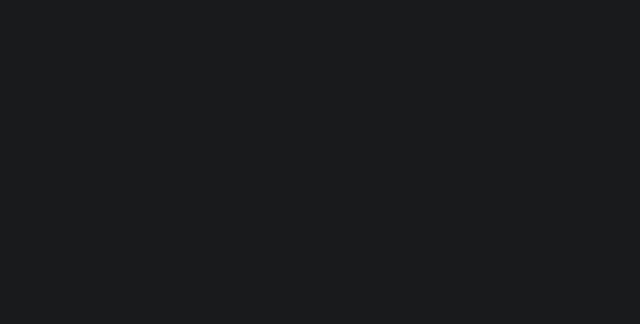
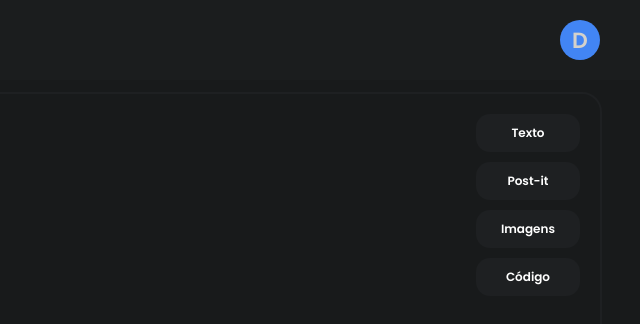
Before and after one commit to bruno-baeta/note-master, a React (Create React App) app: page /note/1 in a window 1280 px wide. Before the commit this address had no page. Shown: the top 324 px of the page, without its empty margins (640-1280 px from the left). Built offline with nearby package versions, Linux system fonts and the light colour scheme.

Commit message:
feat: note componentes initial structure

```diff
--- a/package.json
+++ b/package.json
@@ -14,6 +14,7 @@
     "react": "^18.3.1",
     "react-dom": "^18.3.1",
     "react-icons": "^5.3.0",
+    "react-rnd": "^10.4.13",
     "react-router-dom": "^6.27.0",
     "react-scripts": "5.0.1",
     "styled-components": "^6.1.13",
@@ -43,5 +44,8 @@
       "last 1 firefox version",
       "last 1 safari version"
     ]
+  },
+  "devDependencies": {
+    "@types/react-rnd": "^8.0.0"
   }
 }
--- a/src/App.tsx
+++ b/src/App.tsx
@@ -2,6 +2,7 @@
 import Home from './presentation/pages/Home';
 import { BrowserRouter as Router, Routes, Route } from 'react-router-dom';
 import Folder from "./presentation/pages/Folder";
+import Note from "./presentation/pages/Note";
 
 function App() {
     return (
@@ -9,6 +10,7 @@
             <Routes>
                 <Route path="/" element={<Home />} />
                 <Route path="/folder/:id" element={<Folder />} />
+                <Route path="/note/:noteName" element={<Note />} />
             </Routes>
         </Router>
     )
--- /dev/null
+++ b/src/presentation/components/canvas/Canvas.module.css
@@ -0,0 +1,38 @@
+.canvas {
+    background-color: #181A1B;
+    border: 2px solid #1E2022;
+    position: relative;
+    margin: 12px 42px;
+    box-sizing: border-box;
+    height: calc(98vh - 92px);
+    width: calc(100vw - 80px);
+    overflow: hidden;
+    border-radius: 20px;
+}
+
+.sideButtons {
+    display: flex;
+    flex-direction: column;
+    position: absolute;
+    right: 20px;
+    top: 20px;
+    z-index: 10;
+}
+
+.sideButton {
+    background-color: #1E2022;
+    color: white;
+    border: none;
+    margin-bottom: 10px;
+    cursor: pointer;
+    padding: 10px 25px;
+    border-radius: 14px;
+    font-size: 12px;
+    font-weight: 600;
+    font-family: 'Poppins', sans-serif;
+    transition: background 0.3s ease;
+}
+
+.sideButton:hover {
+    background-color: #292D2E;
+}
--- /dev/null
+++ b/src/presentation/components/canvas/Canvas.tsx
@@ -0,0 +1,77 @@
+import React from 'react';
+import { Rnd } from 'react-rnd';
+import CanvasItem from './CanvasItem';
+import styles from './Canvas.module.css';
+import {CanvasItemType} from "./CanvasItemType";
+
+interface CanvasProps {
+    items: CanvasItemType[];
+    setItems: React.Dispatch<React.SetStateAction<CanvasItemType[]>>;
+}
+
+const Canvas: React.FC<CanvasProps> = ({ items, setItems }) => {
+    const addItemToCanvas = (type: string) => {
+        const newItem: CanvasItemType = {
+            id: Date.now(),
+            type: type,
+            content: type === 'Texto' ? 'Texto' : '',
+            position: { x: 100, y: 100 },
+            size: { width: 300, height: 100 },
+        };
+
+        setItems([...items, newItem]);
+    };
+
+    const updateItemPosition = (
+        id: number,
+        newPosition: { x: number; y: number },
+        newSize: { width: number; height: number }
+    ) => {
+        setItems(
+            items.map((item) =>
+                item.id === id
+                    ? { ...item, position: newPosition, size: newSize }
+                    : item
+            )
+        );
+    };
+
+    return (
+        <div className={styles.canvas}>
+            {/* Renderizando os botões dentro do canvas */}
+            <div className={styles.sideButtons}>
+                {['Texto', 'Post-it', 'Imagens', 'Código'].map((button) => (
+                    <button
+                        key={button}
+                        className={styles.sideButton}
+                        onClick={() => addItemToCanvas(button)}
+                    >
+                        {button}
+                    </button>
+                ))}
+            </div>
+
+            {/* Renderizando os itens dentro do canvas */}
+            {items.map((item) => (
+                <Rnd
+                    key={item.id}
+                    size={{ width: item.size.width, height: item.size.height }}
+                    position={{ x: item.position.x, y: item.position.y }}
+                    onDragStop={(e, d) =>
+                        updateItemPosition(item.id, { x: d.x, y: d.y }, item.size)
+                    }
+                    onResizeStop={(e, direction, ref, delta, position) =>
+                        updateItemPosition(item.id, position, {
+                            width: ref.offsetWidth,
+                            height: ref.offsetHeight,
+                        })
+                    }
+                >
+                    <CanvasItem item={item} />
+                </Rnd>
+            ))}
+        </div>
+    );
+};
+
+export default Canvas;
--- /dev/null
+++ b/src/presentation/components/canvas/CanvasItem.module.css
@@ -0,0 +1,36 @@
+.canvasText textarea {
+    width: 100%;
+    height: 100%;
+    background-color: transparent;
+    resize: none;
+    border: 1px solid transparent;
+    font-family: 'Poppins', sans-serif;
+    padding: 10px;
+    color: white;
+    font-size: 28px;
+    font-weight: 400;
+    box-sizing: border-box;
+}
+
+.postIt {
+    background-color: yellow;
+    padding: 10px;
+    border: 1px solid #ccc;
+    font-size: 14px;
+    font-family: 'Poppins', sans-serif;
+    color: #333;
+    box-sizing: border-box;
+    width: 100%;
+    height: 100%;
+}
+
+pre {
+    background-color: #272822;
+    color: #f8f8f2;
+    padding: 15px;
+    border-radius: 4px;
+    overflow: auto;
+    font-size: 14px;
+    font-family: 'Poppins', sans-serif;
+    white-space: pre-wrap;
+}
--- /dev/null
+++ b/src/presentation/components/canvas/CanvasItem.tsx
@@ -0,0 +1,38 @@
+import React from 'react';
+import styles from './CanvasItem.module.css';
+import {CanvasItemType} from "./CanvasItemType";
+
+interface CanvasItemProps {
+    item: CanvasItemType;
+}
+
+const CanvasItem: React.FC<CanvasItemProps> = ({ item }) => {
+    switch (item.type) {
+        case 'Texto':
+            return (
+                <div className={styles.canvasText}>
+                    <textarea defaultValue={item.content} />
+                </div>
+            );
+        case 'Post-it':
+            return <div className={styles.postIt}>Post-it conteúdo</div>;
+        case 'Imagens':
+            return <div>Imagem aqui</div>;
+        case 'Código':
+            return (
+                <pre>
+          {`class AFD {
+  def __init__(self, transicoes, estado_inicial, estados_finais):
+    self.transicoes = transicoes;
+    self.estado_atual = estado_inicial;
+    self.estados_finais = estados_finais;
+}
+`}
+        </pre>
+            );
+        default:
+            return null;
+    }
+};
+
+export default CanvasItem;
--- /dev/null
+++ b/src/presentation/components/canvas/CanvasItemType.ts
@@ -0,0 +1,13 @@
+export interface CanvasItemType {
+    id: number;
+    type: string;
+    content: string;
+    position: {
+        x: number;
+        y: number;
+    };
+    size: {
+        width: number;
+        height: number;
+    };
+}
--- a/src/presentation/components/header/Header.tsx
+++ b/src/presentation/components/header/Header.tsx
@@ -4,16 +4,17 @@
 import Button from '../button/Button';
 import styles from './Header.module.css';
 import InsertMenuModal from '../modals/insert-menu-modal/InsertMenuModal';
-import {User} from "../../../domain/models/User";
+import { User } from "../../../domain/models/User";
 
 interface HeaderProps {
     title: string;
     user: User;
     users: User[];
-    folderParentId: number;
+    folderParentId?: number;
+    newButtonIsEnabled: boolean;
 }
 
-const Header = ({ title, user, users, folderParentId }: HeaderProps) => {
+const Header = ({ title, user, users, folderParentId, newButtonIsEnabled }: HeaderProps) => {
     const [isInsertMenuOpen, setIsInsertMenuOpen] = useState(false);
 
     const handleOpenInsertMenu = () => {
@@ -28,16 +29,18 @@
         <header className={styles.headerWrapper}>
             <h1 className={styles.title}>{title}</h1>
             <div className={styles.headerActions}>
-                <Button
-                    label="Novo"
-                    icon={FiPlus}
-                    onClick={handleOpenInsertMenu}
-                />
+                {newButtonIsEnabled && (
+                    <Button
+                        label="Novo"
+                        icon={FiPlus}
+                        onClick={handleOpenInsertMenu}
+                    />
+                )}
                 <UserRoundedButton user={user} users={users} />
             </div>
 
             {isInsertMenuOpen && (
-                <InsertMenuModal folderParentId={folderParentId} user={user} onClose={handleCloseInsertMenu} />
+                <InsertMenuModal folderParentId={folderParentId!!} user={user} onClose={handleCloseInsertMenu} />
             )}
         </header>
     );
--- a/src/presentation/pages/Folder.tsx
+++ b/src/presentation/pages/Folder.tsx
@@ -15,7 +15,13 @@
 
     return (
         <div>
-            <Header folderParentId={folder.id} user={user} users={users} title={folder.name} />
+            <Header
+                newButtonIsEnabled={true}
+                folderParentId={folder.id}
+                user={user}
+                users={users}
+                title={folder.name}
+            />
             <FoldersList folders={subfolders} />
         </div>
     );
--- a/src/presentation/pages/Home.tsx
+++ b/src/presentation/pages/Home.tsx
@@ -8,7 +8,13 @@
 
     return (
         <div>
-            <Header folderParentId={0} title="NoteMaster" user={user} users={users}/>
+            <Header
+                newButtonIsEnabled={true}
+                folderParentId={0}
+                title="NoteMaster"
+                user={user}
+                users={users}
+            />
             <FoldersList folders={folders} />
         </div>
     );
--- /dev/null
+++ b/src/presentation/pages/Note.tsx
@@ -0,0 +1,29 @@
+import React, { useState } from 'react';
+import {useManagementContext} from "../../infra/context-api/management/ManagementContextProvider";
+import {CanvasItemType} from "../components/canvas/CanvasItemType";
+import Header from "../components/header/Header";
+import Canvas from "../components/canvas/Canvas";
+import {useLocation} from "react-router-dom";
+
+const Note: React.FC = () => {
+    const location = useLocation();
+    const { noteName } = location.state || {};
+    const [ items, setItems] = useState<CanvasItemType[]>([]);
+    const { user, users } = useManagementContext()
+
+    return (
+        <div>
+            <Header
+                newButtonIsEnabled={false}
+                user={user}
+                users={users}
+                title={noteName}
+            />
+            <div>
+                <Canvas items={items} setItems={setItems}/>
+            </div>
+        </div>
+    );
+};
+
+export default Note;
```
Also changed, not shown: src/presentation/components/modals/insert-menu-modal/InsertMenuModal.tsx (+25 -7 lines), 1 other file (tests, documents, lock files or other folders).
